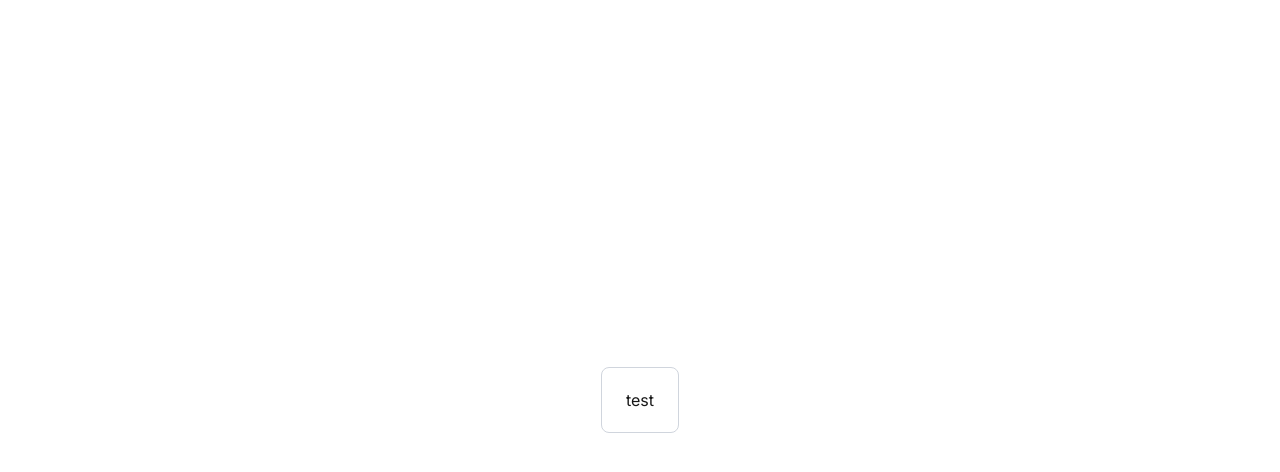
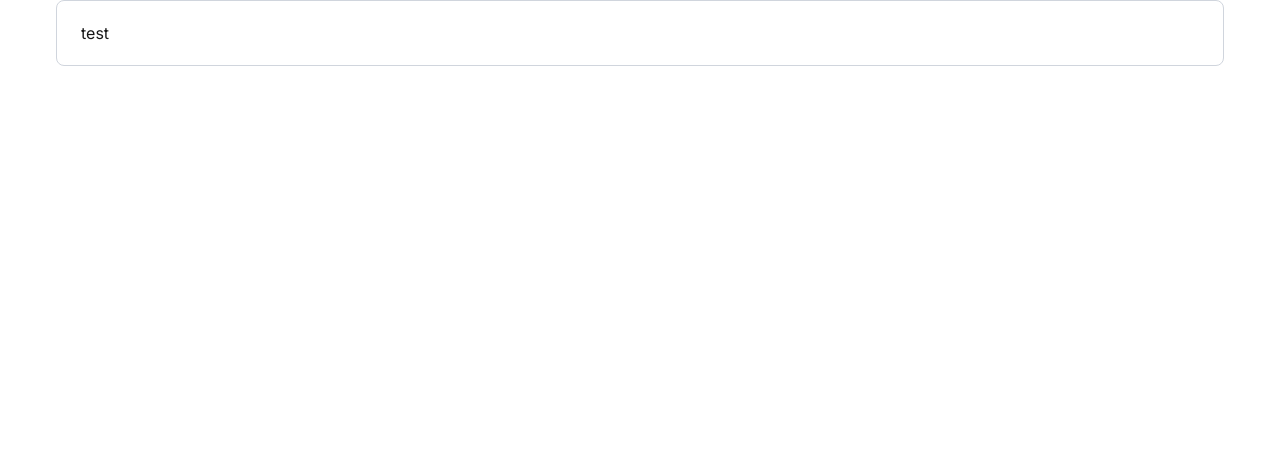
Before and after one commit to bat098/droplo, a Next.js app: page / in a window 1280 px wide. Shown: the top 472 px of the page. Built offline with nearby package versions, Linux system fonts and the light colour scheme.

Commit message:
feat: :sparkles: add Container component

```diff
--- /dev/null
+++ b/src/app/components/Container/Container.tsx
@@ -0,0 +1,9 @@
+import React from "react"
+import { ContainerInterface } from "./Container.types"
+
+const Container = (props: ContainerInterface) => {
+  const { children } = props
+  return <div className="container mx-auto px-5">{children}</div>
+}
+
+export default Container
--- /dev/null
+++ b/src/app/components/Container/Container.types.ts
@@ -0,0 +1,3 @@
+export interface ContainerInterface {
+  children: React.ReactNode
+}
--- a/src/app/page.tsx
+++ b/src/app/page.tsx
@@ -1,11 +1,14 @@
 "use client"
 
 import Card from "./components/Card/Card"
+import Container from "@/app/components/Container/Container"
 
 export default function Home() {
   return (
-    <div className="w-screen h-screen flex items-center justify-center">
-      <Card>test</Card>
+    <div>
+      <Container>
+        <Card>test</Card>
+      </Container>
     </div>
   )
 }
--- a/tailwind.config.ts
+++ b/tailwind.config.ts
@@ -22,6 +22,10 @@ export default {
     },
 
     extend: {
+      screens: {
+        "2xl": "1208px",
+        xl: "1208px",
+      },
       boxShadow: {
         primaryShadow: "0 1px 2px 0px rgba(16, 24, 40, 0.05)",
       },
```
